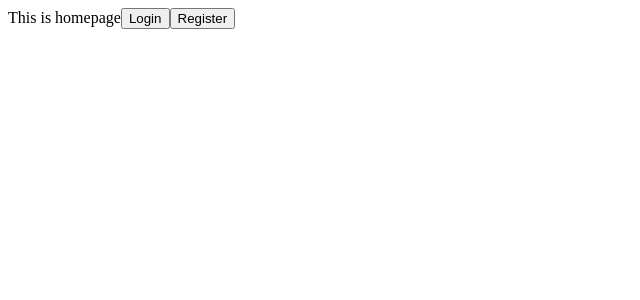
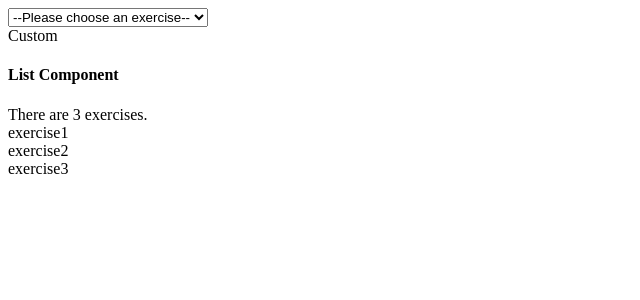
Before and after one commit to team-nodebase-mvp/fitness-tracker, a React app: page / in a window 1280 px wide. Shown: the top 300 px of the page, without its empty margins (0-640 px from the left). Built offline with nearby package versions, Linux system fonts and the light colour scheme; the HTML template or start-up script is replaced by a standard one.

Commit message:
Created exercise select menu

```diff
--- a/react-client/src/components/Form.jsx
+++ b/react-client/src/components/Form.jsx
@@ -12,7 +12,18 @@ class Form extends React.Component {
   render() {
     return (
       <div>
-        Form
+      <div>
+        <select id="exercise-select">
+          <option value="">--Please choose an exercise--</option>
+          <option value="Weight-Lifting">Weight-Lifting</option>
+          <option value="Running/Walking">Running/Walking</option>
+          <option value="Cycling">Cycling</option>
+          <option value="Swimming">Swimming</option>
+        </select>
+      </div>
+      <div>
+        Custom
+      </div>
       </div>
     )
   }
--- a/react-client/src/components/UserProfle.jsx
+++ b/react-client/src/components/UserProfle.jsx
@@ -15,7 +15,6 @@ class UserProfile extends React.Component {
     return (
       <div>
         <div>
-          {/* Form */}
           <Form />
         </div>
         <div>
--- a/react-client/src/index.jsx
+++ b/react-client/src/index.jsx
@@ -19,20 +19,20 @@ class App extends React.Component {
   }
 
   render () {
-    switch(this.state.page){
-      case 'homepage':
-        return (<div><Homepage /></div>);
-      case 'userprofile':
-        return (<div><UserProfile /></div>);
-      case 'login':
-        return (<div><Login /></div>);
-      case 'registration':
-          return (<div><Registration /></div>);
-    }
-    // return (
-    // <div>
-    //   <UserProfile />
-    // </div>)
+    // switch(this.state.page){
+    //   case 'homepage':
+    //     return (<div><Homepage /></div>);
+    //   case 'userprofile':
+    //     return (<div><UserProfile /></div>);
+    //   case 'login':
+    //     return (<div><Login /></div>);
+    //   case 'registration':
+    //       return (<div><Registration /></div>);
+    // }
+    return (
+    <div>
+      <UserProfile />
+    </div>)
   }
 }
 
```
Also changed, not shown: 1 other file (tests, documents, lock files or other folders).
